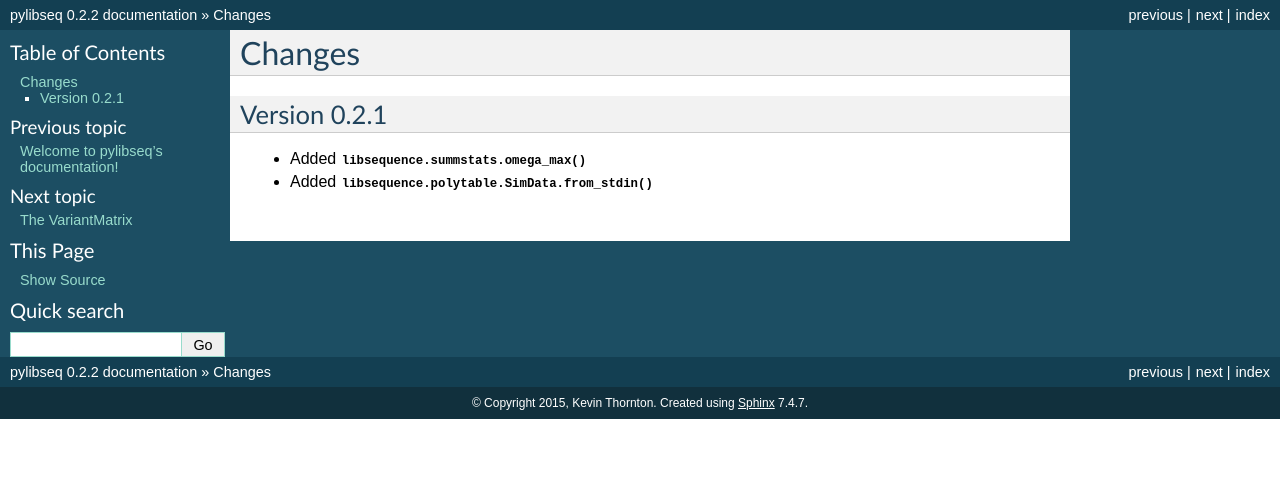
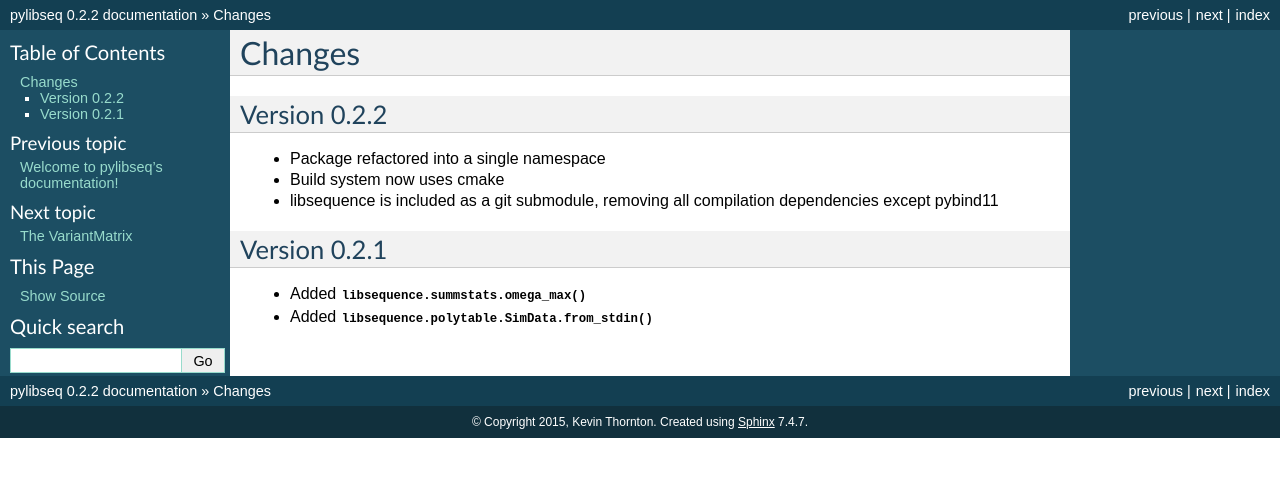
Before and after one commit to molpopgen/pylibseq, a Sphinx documentation site: the page built from docs/pages/changes.rst, in a window 1280 px wide. Shown: the top 477 px of the page. Built offline with Sphinx 7.4.7, drawn with Linux system fonts in a browser that asks for light colours.

Commit message:
Update change log

```diff
--- a/docs/pages/changes.rst
+++ b/docs/pages/changes.rst
@@ -1,5 +1,12 @@
 Changes
 ===================================
+
+Version 0.2.2
+----------------------------------
+
+* Package refactored into a single namespace
+* Build system now uses cmake
+* libsequence is included as a git submodule, removing all compilation dependencies except pybind11
 
 Version 0.2.1
 ----------------------------------
```
